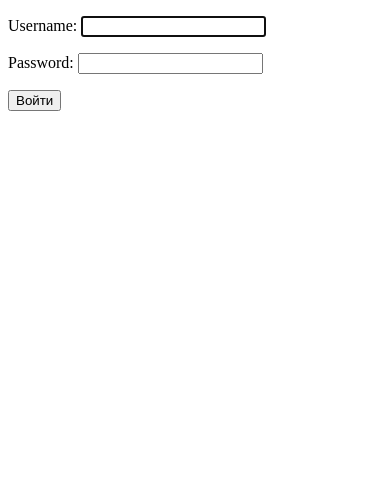
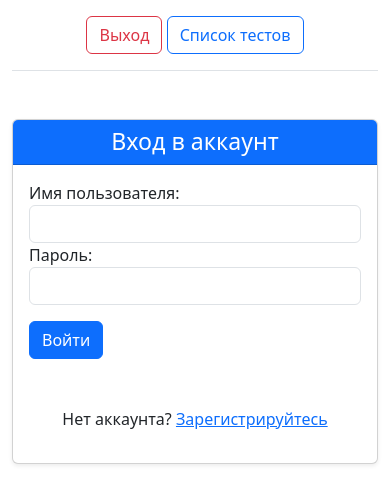
Before and after one commit to DanilFilippov123/brandpol_test, a Django app: page /user/login/ in a window 390 px wide. Shown: the top 504 px of the page. Run offline with Django 5.2, Linux system fonts and the light colour scheme; some libraries are stand-ins or nearby versions.

Commit message:
Add user login frontend

```diff
--- a/user/templates/registration/login.html
+++ b/user/templates/registration/login.html
@@ -1,14 +1,39 @@
-<!DOCTYPE html>
-<html lang="en">
-<head>
-    <meta charset="UTF-8">
-    <title>Title</title>
-</head>
-<body>
-    <form method="post">
-        {% csrf_token %}
-        {{ form.as_p }}
-        <button type="submit">Войти</button>
-    </form>
-</body>
-</html>
+{% extends 'user/base.html' %}
+
+{% block body %}
+    <div class="container mt-5">
+        <div class="row justify-content-center">
+            <div class="col-md-6">
+                <div class="card shadow-sm rounded">
+                    <div class="card-header bg-primary text-white text-center">
+                        <h3 class="mb-0">Вход в аккаунт</h3>
+                    </div>
+                    <div class="card-body">
+                        {% if messages %}
+                            <ul class="list-group">
+                                {% for message in messages %}
+                                    <li class="list-group-item {% if message.tags %}alert-{{ message.tags }}{% endif %}">{{ message }}</li>
+                                {% endfor %}
+                            </ul>
+                        {% endif %}
+
+                        <form method="POST">
+                            {% csrf_token %}
+                            <div class="form-group">
+                                <label for="username" class="font-weight-bold">Имя пользователя:</label>
+                                <input type="text" class="form-control" id="username" name="username" required>
+                            </div>
+                            <div class="form-group">
+                                <label for="password" class="font-weight-bold">Пароль:</label>
+                                <input type="password" class="form-control" id="password" name="password" required>
+                            </div>
+                            <button type="submit" class="mt-3 btn btn-primary btn-block">Войти</button>
+                        </form>
+                        <p class="mt-5 text-center">Нет аккаунта? <a href="{% url 'user:registration' %}">Зарегистрируйтесь</a>
+                        </p>
+                    </div>
+                </div>
+            </div>
+        </div>
+    </div>
+{% endblock %}
--- a/user/templates/user/base.html
+++ b/user/templates/user/base.html
@@ -16,8 +16,12 @@
 
         </div>
         <div class="col-md-3 text-end">
+            <form method="post" action="{% url 'user_auth:logout' %}" style="display: inline">
+                {% csrf_token %}
+                <button type="submit" class="btn btn-outline-danger">Выход</button>
+            </form>
             <a href="{% url 'tests:all_tests' %}" class="btn btn-outline-primary mr-2">Список тестов</a>
-            <a href="{% url 'user_auth:logout' %}" class="btn btn-outline-danger">Выход</a>
+
         </div>
     </header>
 </div>
```
Also changed, not shown: brandpol_test/settings.py (+4 -5 lines), tests/templates/tests/result.html (+1 -1 lines), tests/templates/tests/run_test.html (+10 -9 lines), user/templates/user/account.html (+8 -10 lines), user/views.py (+14 -3 lines).
